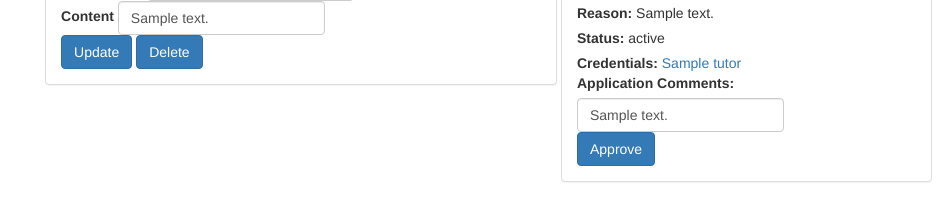
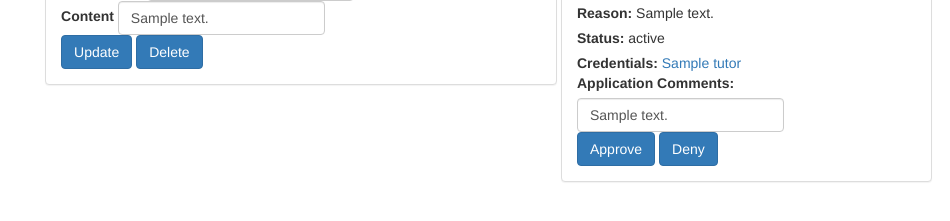
Before and after one commit to pauliswalrus/QuickFix_io, a Flask app: template templates/admin.html in a window 1280 px wide. Shown: the part 142-363 px from the top of the page, without its empty margins (330-1280 px from the left). Run offline with Flask 2, Linux system fonts and the light colour scheme; tables that the repository leaves empty hold one stand-in row (values such as "Sample post"); the template is opened without the code that fills it: values that come from a table or form of the project are taken from there, most other values are stand-ins (such as "Sample title", 1, 10 or a date in 2020); some libraries are stand-ins or nearby versions; some web fonts are replaced.

Commit message:
Oct 10 private room, close room buttons hidden emma stying added deny button blogposts renamed to rooms Sprint 5

```diff
--- a/templates/admin.html
+++ b/templates/admin.html
@@ -172,6 +172,8 @@
 
             <button class="btn btn-primary approveTutor" user_id="{{ tutor.user_id }}">Approve</button>
 
+            <button class="btn btn-primary denyTutor" user_id="{{ tutor.user_id }}">Deny</button>
+
           </div>
         </div>
       </div>
```
